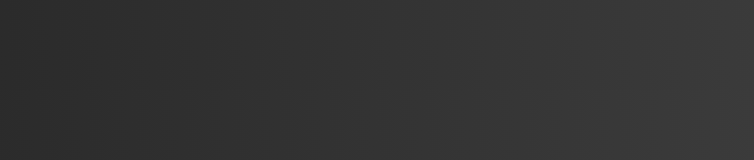
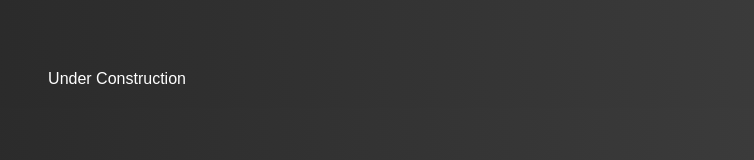
Before and after one commit to jeffIrvine/portfolio-site, a React (Create React App) app: page / in a window 1280 px wide. Shown: the part 200-360 px from the top of the page, without its empty margins (523-1277 px from the left). Built offline with nearby package versions, Linux system fonts and the light colour scheme.

Commit message:
added under construction to home page

```diff
--- a/src/App.js
+++ b/src/App.js
@@ -3,7 +3,12 @@ import ExSocialButton from './ExSocialButton'
 
 const App = () => {
   return (
-    <ExSocialButton />
+    <>
+      <ExSocialButton />
+      <div>
+        Under Construction
+      </div>
+    </>
   );
 }
 
```
Also changed, not shown: 1 other file (tests, documents, lock files or other folders).
